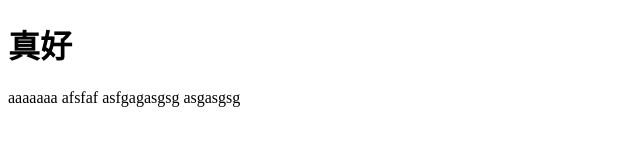
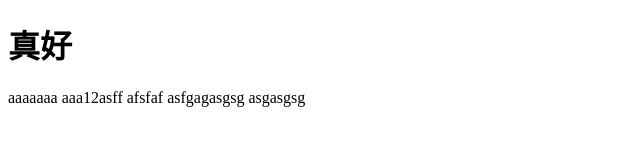
Before and after one commit to user-xt/git, a plain HTML site: page index.html in a window 1280 px wide. Shown: the full height of the page, 0-640 px from the left. Drawn offline with Linux system fonts and the light colour scheme.

Commit message:
这是在dev中提交的未完成代码

```diff
--- a/index.html
+++ b/index.html
@@ -10,7 +10,7 @@
 
     <h1>真好</h1>
     aaaaaaa
-
+aaa12asff
     afsfaf
     asfgagasgsg
     asgasgsg
```
